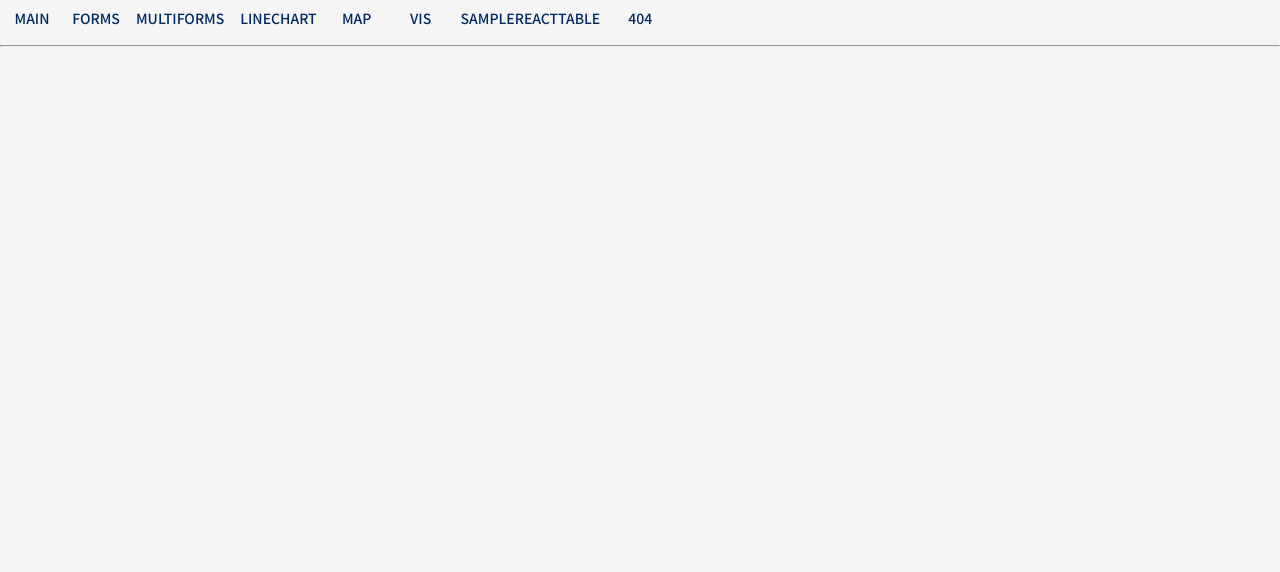
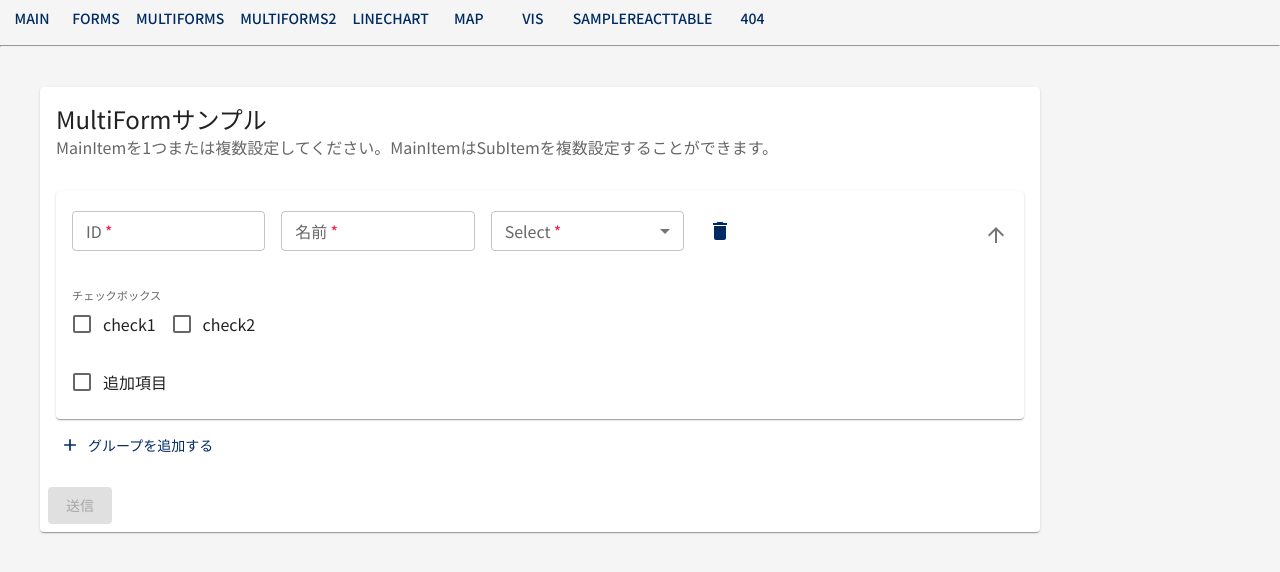
Before and after one commit to nak06630/react-boilerplate, a React (Vite) app: page /experimental/multiforms2 in a window 1280 px wide. Before the commit this address had no page. Shown: the top 572 px of the page. Built offline with nearby package versions, Linux system fonts and the light colour scheme; what aws-amplify would draw is missing.

Commit message:
Add MultiForm2 Sample

```diff
--- /dev/null
+++ b/src/pages/experimental/MultiForms2/MainItem.tsx
@@ -0,0 +1,123 @@
+import { Box, Stack, TextField, IconButton, Accordion, AccordionSummary, AccordionDetails, MenuItem } from '@mui/material'
+import { FormGroup, FormControlLabel, FormControl, FormLabel, Checkbox } from '@mui/material'
+
+import { Delete as DeleteIcon, ArrowDownward as ArrowDownwardIcon } from '@mui/icons-material'
+import { Control, UseFormRegister, FieldErrors, Controller } from 'react-hook-form'
+import { ErrorMessage } from '@hookform/error-message'
+import { FormType } from './index.tsx'
+import { ChangeEvent, useState } from 'react'
+
+type Props = {
+  mainIndex: number
+  register: UseFormRegister<FormType>
+  control: Control<FormType>
+  delete: () => void
+  errors: FieldErrors
+}
+
+const currencies = [
+  { value: 'USD', label: '$' },
+  { value: 'EUR', label: '€' },
+  { value: 'BTC', label: '฿' },
+  { value: 'JPY', label: '¥' }
+]
+
+export const MainItem = ({ register, delete: deleteMainItem, mainIndex, control, errors }: Props) => {
+  const [chk, setChk] = useState(false)
+  const hndlChk1 = (event: ChangeEvent<HTMLInputElement>) => {
+    setChk(event.target.checked)
+  }
+
+  return (
+    <Box>
+      <Stack spacing={2}>
+        <Accordion defaultExpanded>
+          <AccordionSummary expandIcon={<ArrowDownwardIcon />} aria-controls="panel1-content" id="panel1-header">
+            <Stack spacing={1}>
+              <Box display="flex">
+                <TextField
+                  sx={{ mr: 2, flex: 3 }}
+                  size="small"
+                  label="ID"
+                  required
+                  {...register(`main.${mainIndex}.id`, {
+                    required: '⚠ IDを入力してください',
+                    pattern: {
+                      value: /^\d+$/,
+                      message: '⚠ IDを数字で入力してください'
+                    },
+                    maxLength: { value: 10, message: '⚠ IDが10文字を超えています' }
+                  })}
+                />
+                <TextField
+                  sx={{ mr: 2, flex: 3 }}
+                  size="small"
+                  label="名前"
+                  required
+                  {...register(`main.${mainIndex}.name`, {
+                    required: '⚠ 名前を入力してください',
+                    pattern: {
+                      value: /^\d+$/,
+                      message: '⚠ 名前を数字で入力してください'
+                    },
+                    maxLength: { value: 10, message: '⚠ 名前が10文字を超えています' }
+                  })}
+                />
+                <Controller
+                  name={`main.${mainIndex}.sel`}
+                  control={control}
+                  render={({ field }) => (
+                    <TextField {...field} sx={{ mr: 2, flex: 3 }} select size="small" label="Select" required>
+                      {currencies.map((option) => (
+                        <MenuItem key={option.value} value={option.value}>
+                          {option.label}
+                        </MenuItem>
+                      ))}
+                    </TextField>
+                  )}
+                />
+                <IconButton aria-label="delete" color="primary" onClick={() => deleteMainItem()}>
+                  <DeleteIcon />
+                </IconButton>
+              </Box>
+              <Box color="error.main" fontSize={12}>
+                <ErrorMessage errors={errors} name={`main.${mainIndex}.id`} render={({ message }) => <p>{message}</p>} />
+                <ErrorMessage errors={errors} name={`main.${mainIndex}.name`} render={({ message }) => <p>{message}</p>} />
+                <ErrorMessage errors={errors} name={`main.${mainIndex}.sel`} render={({ message }) => <p>{message}</p>} />
+              </Box>
+            </Stack>
+          </AccordionSummary>
+          <AccordionDetails>
+            <Stack spacing={2}>
+              <FormControl component="fieldset" variant="standard">
+                <FormLabel sx={{ fontSize: '0.7rem' }}>チェックボックス</FormLabel>
+                <FormGroup row>
+                  <FormControlLabel control={<Checkbox />} label="check1" {...register(`main.${mainIndex}.check1`)} />
+                  <FormControlLabel control={<Checkbox />} label="check2" {...register(`main.${mainIndex}.check2`)} />
+                </FormGroup>
+              </FormControl>
+              <FormGroup>
+                <FormControlLabel control={<Checkbox onChange={hndlChk1} />} label="追加項目" />
+              </FormGroup>
+              {chk && (
+                <TextField
+                  sx={{ mr: 2, flex: 3 }}
+                  size="small"
+                  label="オプション"
+                  {...register(`main.${mainIndex}.option`, {
+                    required: '⚠ 名前を入力してください',
+                    pattern: {
+                      value: /^\d+$/,
+                      message: '⚠ 名前を数字で入力してください'
+                    },
+                    maxLength: { value: 10, message: '⚠ 名前が10文字を超えています' }
+                  })}
+                />
+              )}
+            </Stack>
+          </AccordionDetails>
+        </Accordion>
+      </Stack>
+    </Box>
+  )
+}
--- /dev/null
+++ b/src/pages/experimental/MultiForms2/index.tsx
@@ -0,0 +1,62 @@
+import { Card, CardHeader, CardContent, CardActions, Button, Stack } from '@mui/material'
+import { Add as AddIcon } from '@mui/icons-material'
+import { useForm, useFieldArray } from 'react-hook-form'
+import { MainItem } from './MainItem'
+
+export type FormType = {
+  main: MainType[]
+}
+
+type MainType = {
+  id: string
+  name: string
+  sel: string
+  check1: boolean
+  check2: boolean
+  option?: boolean
+}
+
+export default function Forms() {
+  const {
+    register,
+    handleSubmit,
+    control,
+    formState: { errors, isValid, isDirty }
+  } = useForm<FormType>({
+    defaultValues: { main: [{ id: '', name: '', sel: '', check1: false, check2: false }] },
+    mode: 'onBlur'
+  })
+
+  const { fields, append, remove } = useFieldArray({ name: 'main', control })
+
+  const onSubmit = (data: FormType) => {
+    console.log(data)
+  }
+
+  const deleteMainItem = (index: number) => {
+    remove(index)
+  }
+
+  return (
+    <Card sx={{ maxWidth: 1000, m: 5 }}>
+      <form onSubmit={handleSubmit(onSubmit)}>
+        <CardHeader title="MultiFormサンプル" subheader="MainItemを1つまたは複数設定してください。MainItemはSubItemを複数設定することができます。" />
+        <CardContent>
+          <Stack spacing={2}>
+            {fields.map((_field, index) => (
+              <MainItem key={index} register={register} control={control} mainIndex={index} delete={() => deleteMainItem(index)} errors={errors} />
+            ))}
+          </Stack>
+          <Button sx={{ mt: 1 }} startIcon={<AddIcon />} color="primary" onClick={() => append({ id: '', name: '', sel: '', check1: false, check2: false })}>
+            グループを追加する
+          </Button>
+        </CardContent>
+        <CardActions>
+          <Button type="submit" variant="contained" color="primary" disabled={!isDirty || !isValid}>
+            送信
+          </Button>
+        </CardActions>
+      </form>
+    </Card>
+  )
+}
--- a/src/pages/experimental/index.tsx
+++ b/src/pages/experimental/index.tsx
@@ -3,6 +3,7 @@ import { Button } from '@mui/material'
 
 import Home from './components/Home'
 import MultiForms from './MultiForms'
+import MultiForms2 from './MultiForms2'
 import Forms from './Forms'
 import LineChart from './LineChart'
 import Map from './Map'
@@ -14,6 +15,7 @@ import NotFound from '@/components/error/NotFound'
 const experimentals = [
   { path: 'forms', component: <Forms /> },
   { path: 'multiforms', component: <MultiForms /> },
+  { path: 'multiforms2', component: <MultiForms2 /> },
   { path: 'linechart', component: <LineChart /> },
   { path: 'map', component: <Map /> },
   { path: 'vis', component: <Vis /> },
```
